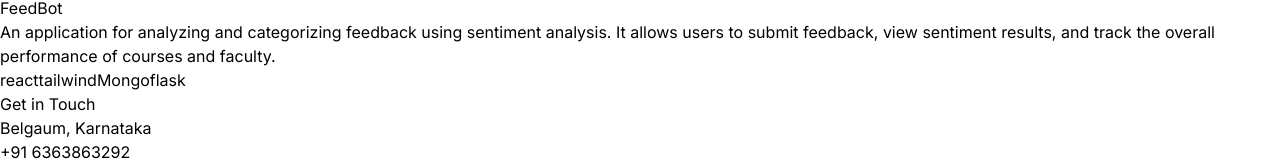
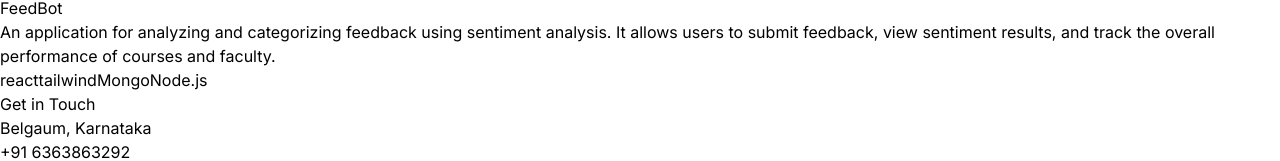
Before and after one commit to Ishan-lokari/my-portfolio, a React (Vite) app: page / in a window 1280 px wide. Shown: the part 2316-2477 px from the top of the page. Built offline with nearby package versions, Linux system fonts and the light colour scheme.

Commit message:
Update index.js

```diff
--- a/src/constants/index.js
+++ b/src/constants/index.js
@@ -21,7 +21,7 @@ export const PROJECTS = [
     image: project2,
     description:
       "An application for analyzing and categorizing feedback using sentiment analysis. It allows users to submit feedback, view sentiment results, and track the overall performance of courses and faculty.",
-    technologies: ["react", "tailwind", "Mongo", "flask"],
+    technologies: ["react", "tailwind", "Mongo", "Node.js"],
   },
 ];
 
```
